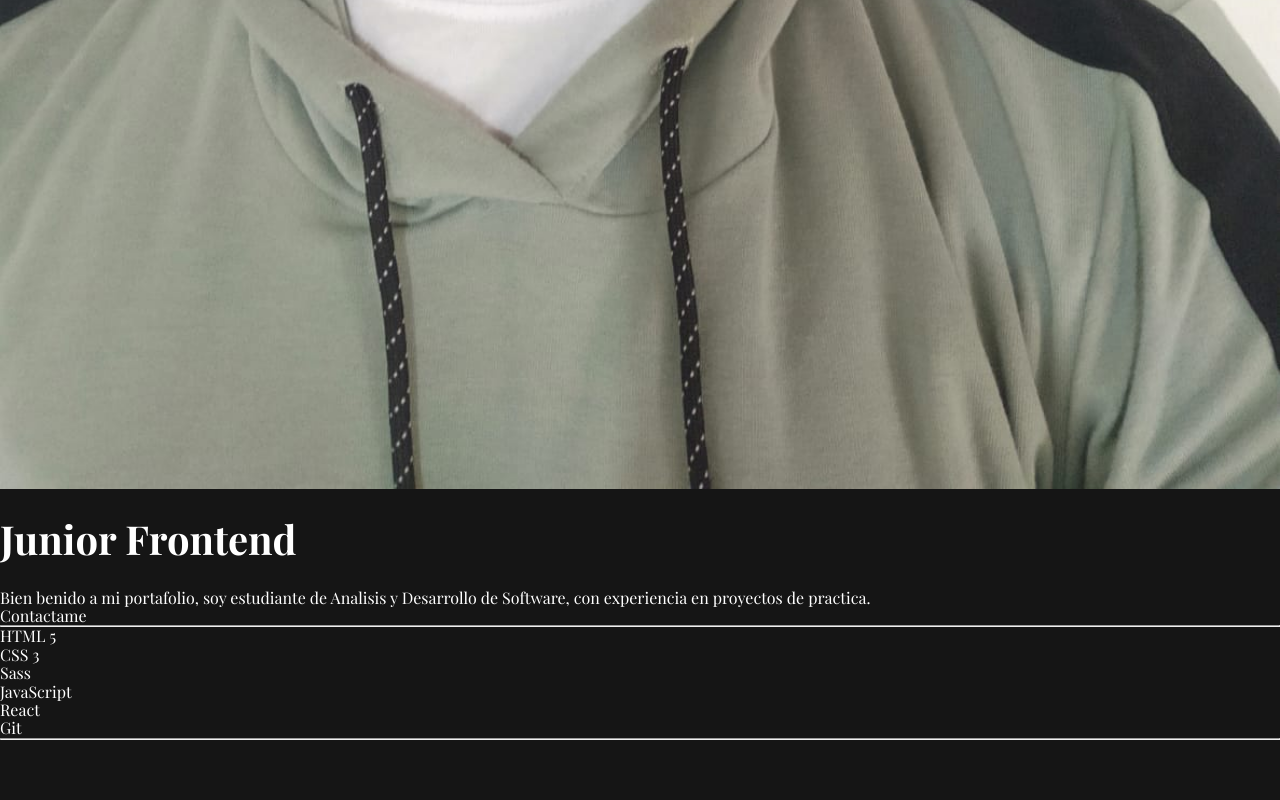
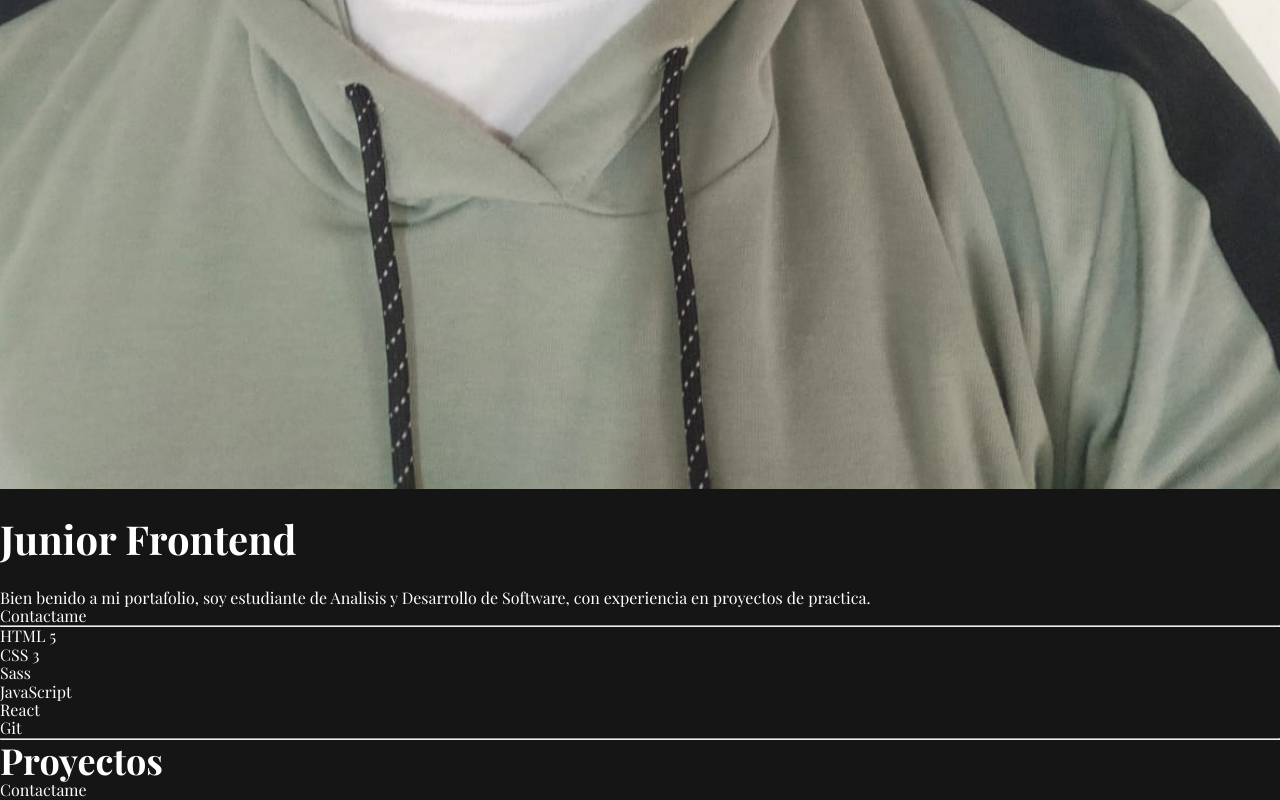
Before and after one commit to jhonnymosquera/Portafolio, a React (Vite) app: page /#/ in a window 1280 px wide. Shown: the part 1272-2072 px from the top of the page. Before the commit the page ends 2012 px from the top, so only its background shows below. Built offline with nearby package versions, Linux system fonts and the light colour scheme.

Commit message:
Portafolio

```diff
--- a/src/components/Proyectos.jsx
+++ b/src/components/Proyectos.jsx
@@ -1,5 +1,6 @@
 import React from "react";
 import useContexApp from "../Context/useContextApp";
+import Contact_button from "./Contact_button";
 
 export default function Proyectos() {
   let {} = useContexApp();
@@ -8,6 +9,8 @@ export default function Proyectos() {
     <div className="proyectos">
       <header>
         <h2>Proyectos</h2>
+
+        <Contact_button />
       </header>
     </div>
   );
--- a/src/data/perfil.json
+++ b/src/data/perfil.json
@@ -1,7 +1,7 @@
 {
   "perfil": {
     "id": 1,
-    "nome": "Jhonnn Mosquera",
+    "name": "Jhonnn Mosquera",
     "photo": {
       "avif": "jhonny_photo.avif",
       "webp": "jhonny_photo.webp",
--- a/src/pages/HomePage.jsx
+++ b/src/pages/HomePage.jsx
@@ -2,6 +2,7 @@ import React from "react";
 import Redes from "../components/Redes";
 import Habilidades from "../components/Habilidades";
 import Contact_button from "../components/Contact_button";
+import Proyectos from "../components/Proyectos";
 
 function HomePage() {
   return (
@@ -30,6 +31,8 @@ function HomePage() {
       <Habilidades />
 
       <hr />
+
+      <Proyectos />
     </main>
   );
 }
```
